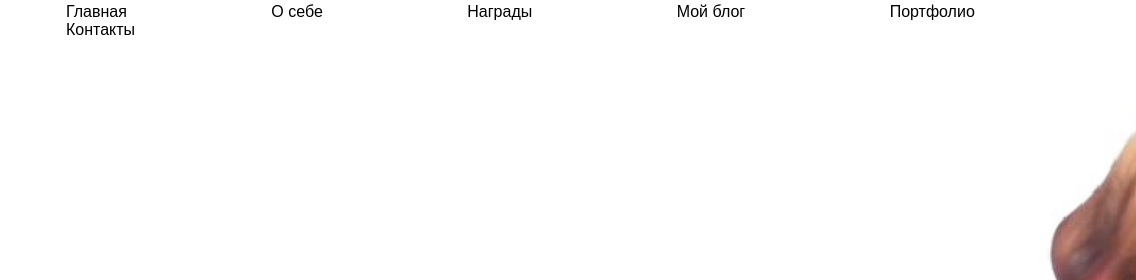
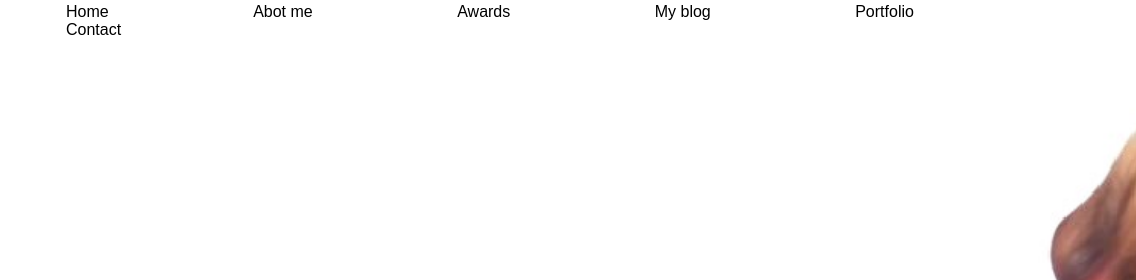
Before and after one commit to Smileman27/myPortfolio, a plain HTML site: page index.html in a window 1280 px wide. Shown: the top 280 px of the page, 144-1280 px from the left. Drawn offline with Linux system fonts and the light colour scheme.

Commit message:
Update index.html

```diff
--- a/index.html
+++ b/index.html
@@ -13,12 +13,12 @@
             <nav>
                 <img class="logo" src="logo.png" alt="Samira">
                 <ul id="sidemenu">
-                    <li a href="#hero">Главная</li>
-                    <li a href="#about">О себе</li>
-                    <li a href="#diploms">Награды</li>
-                    <li a href="#blog">Мой блог</li>
-                    <li a href="#portfolio">Портфолио</li>
-                    <li a href="#contact">Контакты</li>
+                    <li a href="#hero">Home</li>
+                    <li a href="#about">Abot me</li>
+                    <li a href="#diploms">Awards</li>
+                    <li a href="#blog">My blog</li>
+                    <li a href="#portfolio">Portfolio</li>
+                    <li a href="#contact">Contact</li>
                 </ul>
             </nav>
         </header>
@@ -33,7 +33,7 @@
                 <img src="user.jpg" alt="">
             </div>
             <div class="about-text">
-                <h1>О себе</h1>
+                <h1>About me</h1>
                 <p class="about-me">Hi! My name is Samira. I'm 14 years old and I'm student of National Scool of Physics and Mathematics. I'm kind, cheerful and hard-working. I like studing, playing on the piano and guitar, singing.</p>
                 <div class="about-info">
                     <p class="about-links active-link skills" onclick="openTab('skills')">Навыки</p>
```
